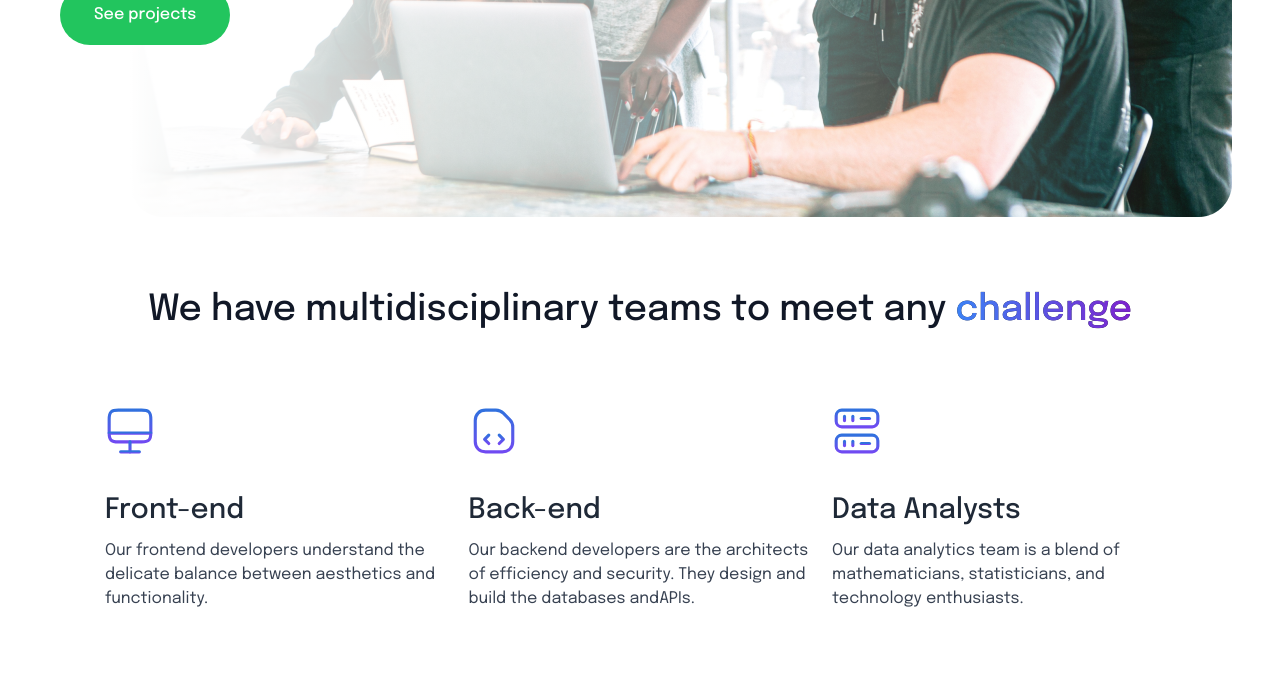
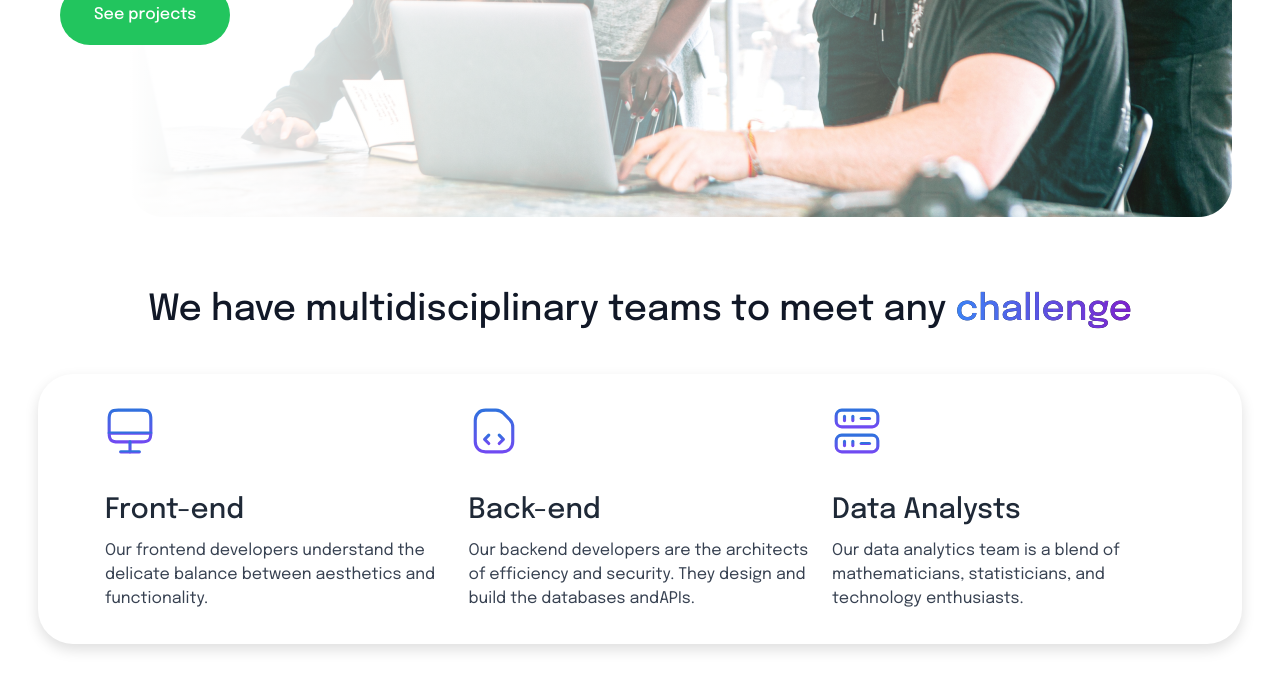
Before and after one commit to akshat-9825/landing_page, a Next.js app: page / in a window 1280 px wide. Shown: the part 586-1276 px from the top of the page. Built offline with nearby package versions, Linux system fonts and the light colour scheme.

Commit message:
shadow fix

```diff
--- a/app/pages/ChallengePage/index.tsx
+++ b/app/pages/ChallengePage/index.tsx
@@ -10,7 +10,7 @@ const ChallengePage = () => {
           challenge
         </span>
       </div>
-      <div className="w-[94%] shadow-custom rounded-[35px] mt-11 mb-[72.5px] pl-[66.5px] pr-[65.5px] py-[32.5px] flex flex-row justify-between">
+      <div className="w-[94%] shadow-3xl rounded-[35px] mt-11 mb-[72.5px] pl-[66.5px] pr-[65.5px] py-[32.5px] flex flex-row justify-between">
         {challengeCardData.map((card, index) => (
           <ChallengeCard key={index} {...card} />
         ))}
--- a/tailwind.config.ts
+++ b/tailwind.config.ts
@@ -14,8 +14,8 @@ const config: Config = {
           "conic-gradient(from 180deg at 50% 50%, var(--tw-gradient-stops))",
       },
       boxShadow: {
-        custom:
-          "box-shadow: 0px 5.661764621734619px 14.154411315917969px 0px rgba(0, 0, 0, 0.13);",
+        "3xl":
+          "0px 5.661764621734619px 14.154411315917969px 0px rgba(0, 0, 0, 0.13)",
       },
     },
   },
```
